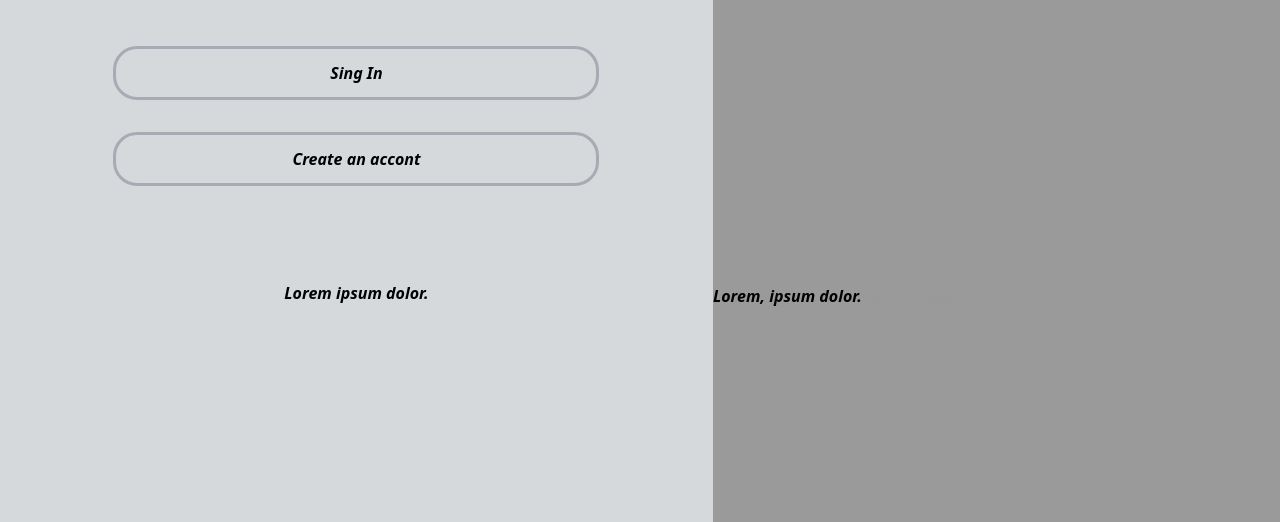
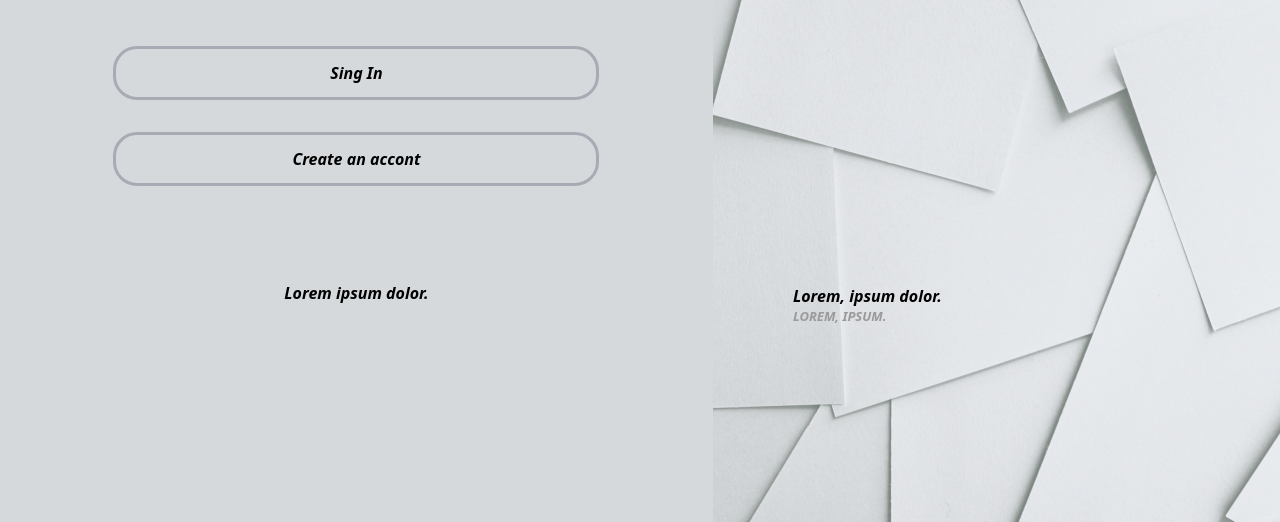
Before and after one commit to Guips98/Abc.com, a plain HTML site: page index.html in a window 1280 px wide. Shown: the part 278-800 px from the top of the page. Drawn offline with Linux system fonts and the light colour scheme.

Commit message:
alteração para tentar vercel

```diff
--- a/inicio/Abc.html
+++ b/index.html
@@ -4,8 +4,8 @@
     <meta charset="UTF-8">
     <meta http-equiv="X-UA-Compatible" content="IE=edge">
     <meta name="viewport" content="width=device-width, initial-scale=1.0">
-    <link rel="shortcut icon" href="favicon.ico" type="image/x-icon">
-    <link rel="stylesheet" href="inicioStyle.css">
+    <link rel="shortcut icon" href="/inicio/favicon.ico" type="image/x-icon">
+    <link rel="stylesheet" href="/inicio/inicioStyle.css">
 
     <title>Abc</title>
 </head>
--- a/inicio/inicioStyle.css
+++ b/inicio/inicioStyle.css
@@ -68,7 +68,7 @@ p2{
 }
 .right{
     background-color: #9a9a9b;
-    background-image: url(/htmlCss/inicio/Abc.jpg);
+    background-image: url(/inicio/Abc.jpg);
     display: flex;
     flex-direction: column;
 }
@@ -83,8 +83,8 @@ h2{
 }
 #footerRight{
     display: flex;
-    justify-content: flex-start;
-    align-items: flex-end;
+    flex-direction: column;
+    margin-left: 5rem;
     padding-top: 15rem;
 }
 #btFooter{
```
